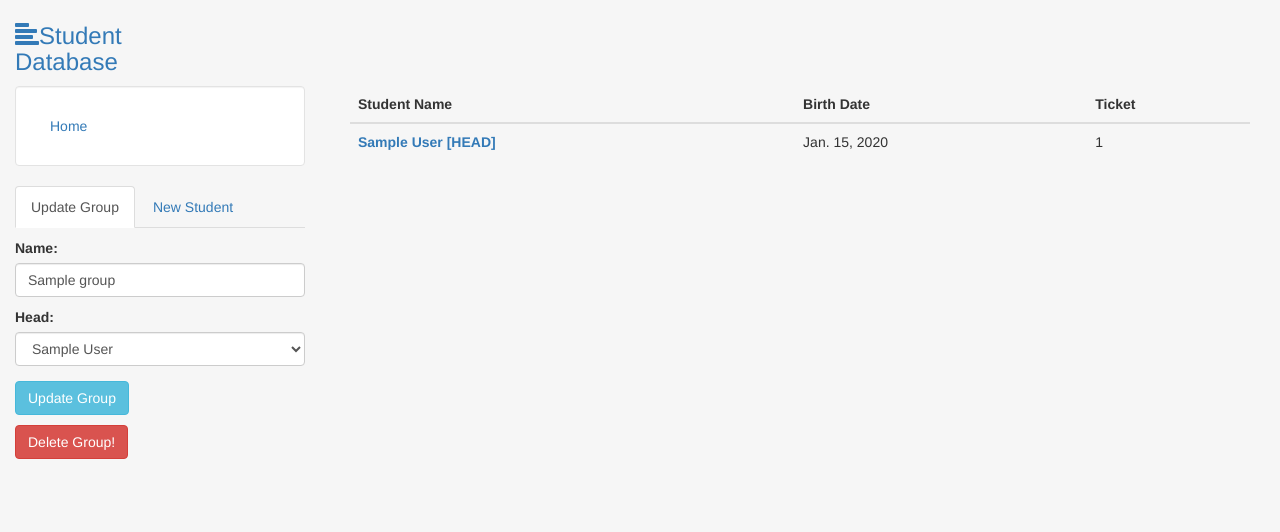
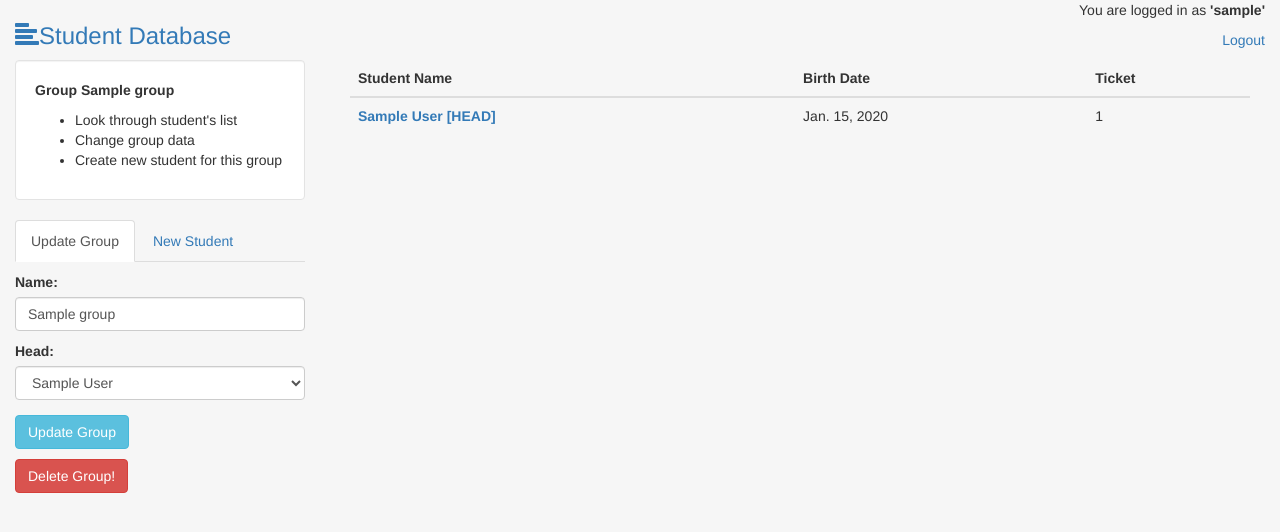
Before and after one commit to dimdiden/Student, a Django app: a page that uses webapp/templates/group.html in a window 1280 px wide. Shown: the top 532 px of the page. Run offline with Django 3.2, Linux system fonts and the light colour scheme; a user stored in the database is signed in; tables that the repository leaves empty hold one stand-in row (values such as "Sample post"); some libraries are stand-ins or nearby versions.

Commit message:
Added description block and slight changes in login/register templates

```diff
--- a/accounts/templates/form.html
+++ b/accounts/templates/form.html
@@ -1,4 +1,9 @@
 {% extends "header.html" %}
+
+{% block description %}
+    <p>Don't Have an Account?</p>
+    <p><a href="/register/">Click here to register</a></p>
+{% endblock description %}
 
 {% block options %}
 <form action ="" method = "post" novalidate> {% csrf_token %}
--- a/webapp/templates/group.html
+++ b/webapp/templates/group.html
@@ -1,4 +1,13 @@
 {% extends "header.html" %}
+
+{% block description %}
+    <p><b>Group {{object.name}}</b></p>
+    <ul>
+        <li>Look through student's list</li>
+        <li>Change group data</li>
+        <li>Create new student for this group</li>
+    </ul>
+{% endblock description %}
 
 {% block options %}
 
--- a/webapp/templates/header.html
+++ b/webapp/templates/header.html
@@ -24,34 +24,54 @@
 <body class="body" style="background-color:#f6f6f6">
 	<div class="container-fluid" style="min-height:95%; ">
 		<div class="row">
-			<div class="col-sm-2">
-				<left>
+			<div class="col-xs-4">
 					<a href='/'>
 						<h3> <span class="glyphicon glyphicon-align-left" aria-hidden="true"></span>Student Database</h3>
 					</a>
-				</left>
+			</div>
+			<div class='col-xs-8' align="right">
+				<p>
+					{% if request.user.is_authenticated %}
+						You are logged in as <b>'{{ request.user.username }}'</b>
+						<a href='/logout/'>
+						<p>Logout</p>
+						</a>
+					{% endif %}
+				</p>
 			</div>
 		</div>
 		<div class="row">
 			<div class="col-sm-3">
 				<div class="well bs-sidebar" id="sidebar" style="background-color:#fff">
-					<ul class="nav nav-pills nav-stacked">
+					<!--<ul class="nav nav-pills nav-stacked">
 						<li><a href='/'>Home</a></li>
-					</ul>
+					</ul>-->
+					<!--<ul class="nav nav-pills nav-stacked">
+						{% if description %}
+							<li>{{description}}</li>
+						{% endif %}
+					</ul>-->
+					<!--<ul class="nav nav-pills nav-stacked">
+					{% if request.path == the_url_group %}
+						<li>Group</li>
+					{% elif request.path == the_url_student %}
+						<li>Student</li>
+					{% else %}
+						<li>Home</li>
+					{% endif %}
+					</ul>-->
+				{% block description %}{% endblock description %}
 				</div>
-				{% block options %}
-				{% endblock options %}
+				{% block options %}{% endblock options %}
 			</div>
 			<div class="col-sm-9">
 				<div class='container-fluid'>
-					{% block content %}
-					{% endblock content %}
+					{% block content %}{% endblock content %}
 				</div>
 			</div>
 		</div>
 	</div>
 	<footer>
 	</footer>
-
 </body>
 </html>
--- a/webapp/templates/includes/studenttable.html
+++ b/webapp/templates/includes/studenttable.html
@@ -1,12 +1,12 @@
-{% url 'update_student' pk as the_url %}
+{% url 'update_student' pk as the_url_student %}
 <table class="table">
 	<thead>
 		<tr>
 			<th>
 				Student Name
-				{% if request.path == the_url %}
+				<!--{% if request.path == the_url_student %}
 				<a href="{% url 'update_group' student.group.id %}"><b>[ Group {{student.group.name}} ]</b></a>
-				{% endif %}
+				{% endif %}-->
 			</th>
 			<th>Birth Date</th>
 			<th>Ticket</th>
@@ -15,7 +15,7 @@
 	<tbody>
 		{% for student in students %}
 			<tr>
-				{% if request.path == the_url and pk == student.id|stringformat:"i" %}
+				{% if request.path == the_url_student and pk == student.id|stringformat:"i" %}
 					<td><b><font color="d43927">{{student.name}}</font></b></td>
 					<td><b><font color="d43927">{{student.brd_date}}</font></b></td>
 					<td><b><font color="d43927">{{student.ticket}}</font></b></td>
--- a/webapp/templates/includes/upd_studentform.html
+++ b/webapp/templates/includes/upd_studentform.html
@@ -2,8 +2,8 @@
     <div class="form-group">
         <!--<label for="Student">Student</label>-->
         {% load widget_tweaks %}
+        <p>{{form.name.label_tag}}{{form.name}}</p>
         <p>{{form.group.label_tag}}{{form.group}}</p>
-        <p>{{form.name.label_tag}}{{form.name}}</p>
         <p>{{form.brd_date.label_tag}}{{form.brd_date|attr:"type:date"}}</p>
         <p>{{form.ticket.label_tag}}{{form.ticket}}</p>
     </div>
--- a/webapp/views.py
+++ b/webapp/views.py
@@ -22,6 +22,7 @@ class HomeView(LoginRequiredMixin, ListView):
     def get_context_data(self, **kwargs):
         context = super(HomeView, self).get_context_data(**kwargs)
         context['form'] = GroupForm(prefix='group')
+        context['description'] = 'Home page'
         return context
 
 
```
Also changed, not shown: webapp/templates/home.html (+8 -0 lines), webapp/templates/update_student.html (+8 -0 lines), webapp/urls.py (+0 -8 lines).
